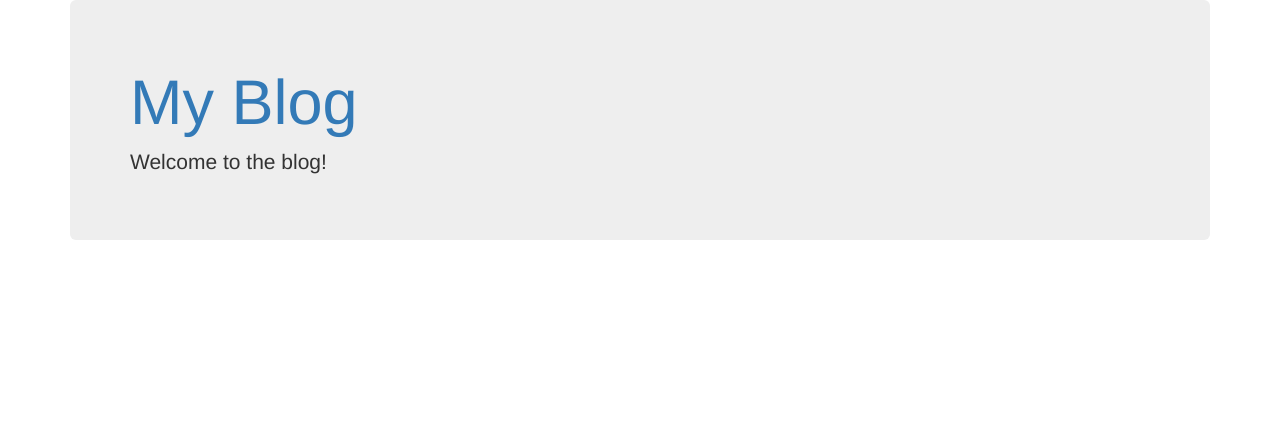
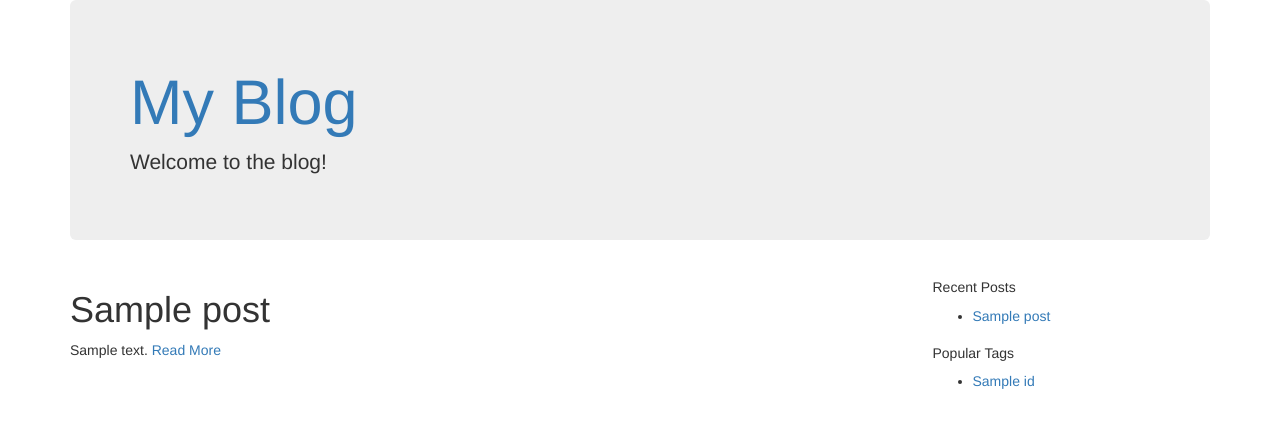
Before and after one commit to kugool/netast, a Python web app: template templates/home.html in a window 1280 px wide. Shown: the top 428 px of the page. Run offline with Jinja, Linux system fonts and the light colour scheme; the template is opened without the code that fills it: most values are stand-ins (such as "Sample title", 1, 10 or a date in 2020); some libraries are stand-ins or nearby versions.

Commit message:
finish home.html but no data in database

```diff
--- a/main.py
+++ b/main.py
@@ -100,9 +100,6 @@ def sidebar_data():
 
 
 
-
-
-
 @app.route('/')
 @app.route('/<int:page>')
 def home(page=1):
--- a/templates/home.html
+++ b/templates/home.html
@@ -1,2 +1,43 @@
 {% extends "base.html" %}
 {% block title %}HOME{% endblock %}
+{% block body %}
+    <div class="row">
+        <div class="col-lg-9">
+            {% for post in posts.items %}
+                <div class="row">
+                    <div class="col-lg-12">
+                        <h1>{{ post.title }}</h1>
+                    </div>
+                </div>
+                <div class="row">
+                    <div class="col-lg-12">
+                        {{ post.text | truncate(255) | safe }}
+                        <a href="{{ for_url('posts', post_id=post.id) }}">Read More</a>
+                    </div>
+                </div>
+            {% endfor %}
+        </div>
+        <div class="col-lg-3">
+            <div class="row">
+                <h5>Recent Posts</h5>
+                <ul>
+                    {% for post in recent %}
+                        <li>
+                        <a href="{{ url_for('post', post_id=post.id) }}">{{ post.title }}</a>
+                        </li>
+                    {% endfor %}
+                </ul>
+            </div>
+            <div class="row">
+                <h5>Popular Tags</h5>
+                <ul>
+                    {% for tag in top_tags%}
+                        <li>
+                        <a href="{{ for_url('tag', tag_name=tag[0].title) }}">{{ tag[0].title }}</a>
+                        </li>
+                    {% endfor %}
+                </ul>
+            </div>
+        </div>
+    </div>
+{% endblock %}
```
